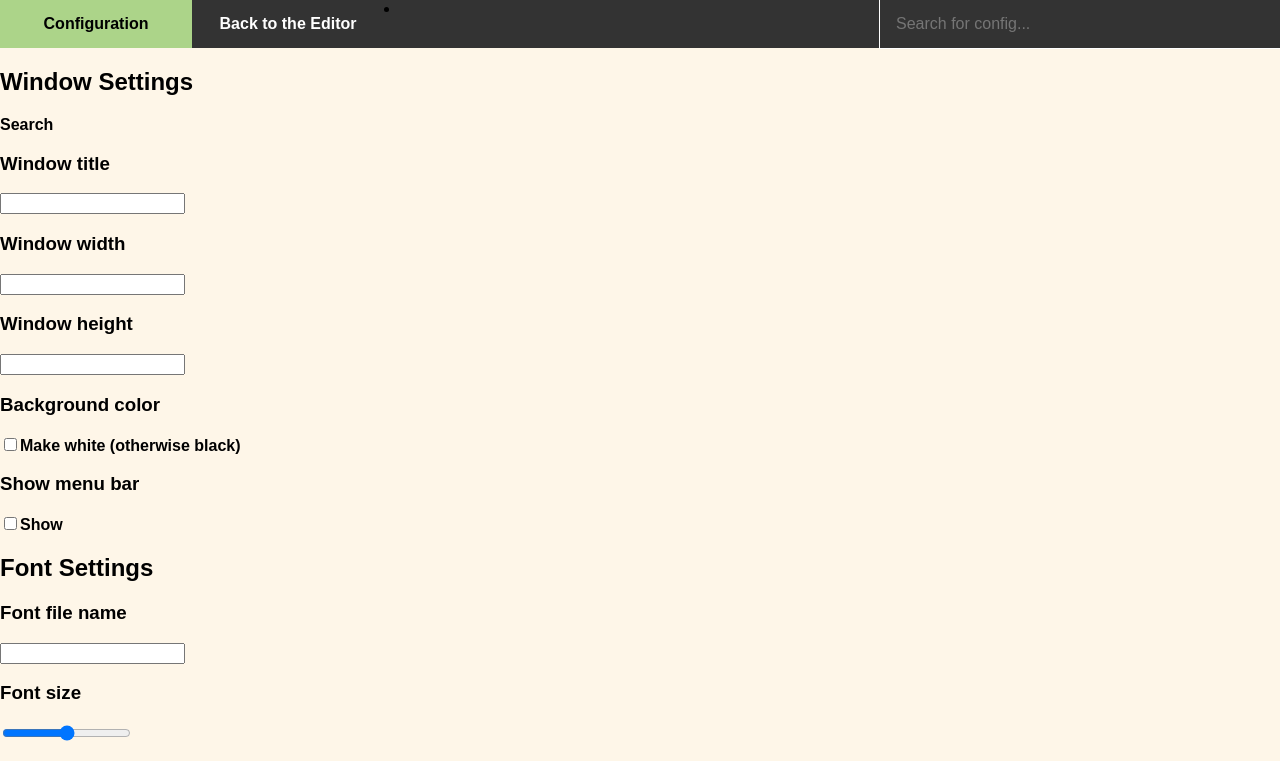
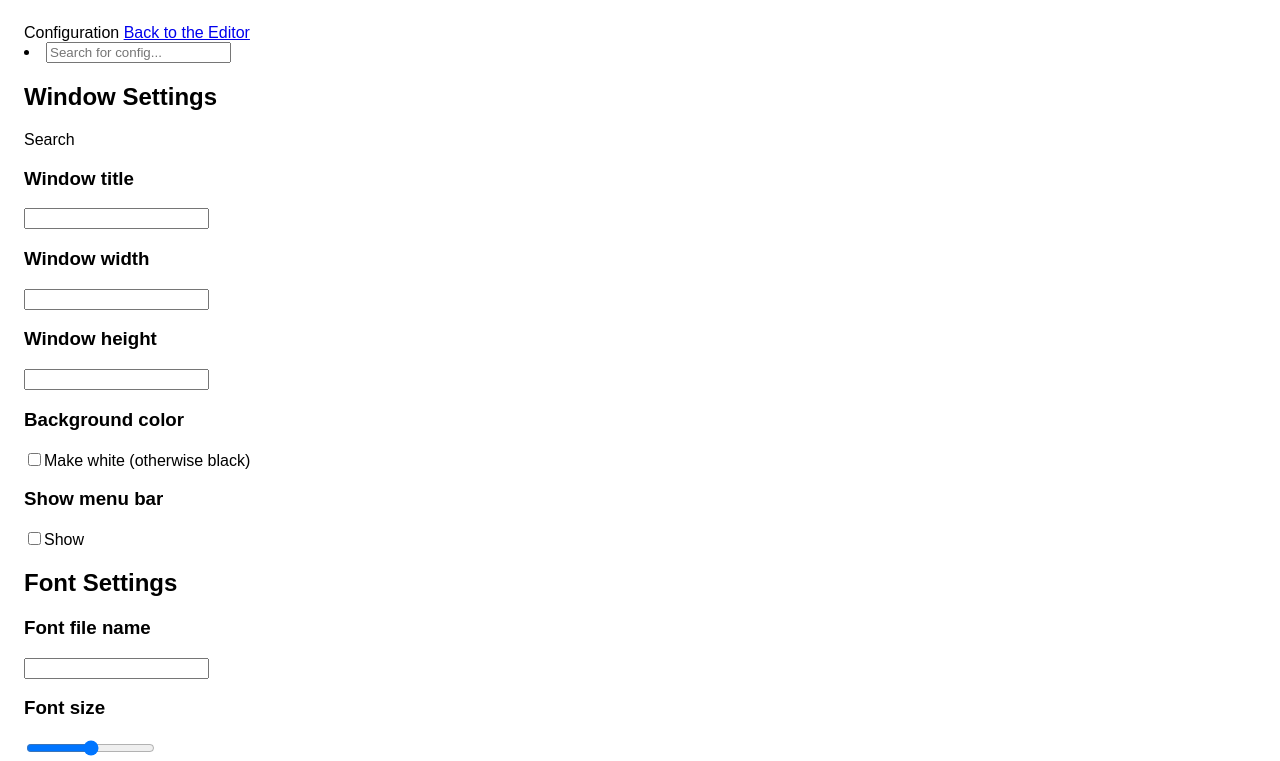
Before and after one commit to suika2engine/kirara, an Electron app: page src/html/config_en.html in a window 1280 px wide. Shown: the top 761 px of the page. Drawn offline with Linux system fonts and the light colour scheme; no server answers.

Commit message:
Simplified

```diff
--- a/src/css/config.css
+++ b/src/css/config.css
@@ -1,103 +1,7 @@
-:root {
-	--bg-colour: #FEF6E8;
-	--black-colour: black;
-	--ui-bg-colour: #333;
-	--pastel-green: #ACD489;
-	--pastel-orange: #FFDBA3;
-	--pastel-red: #F27B6F;
-}
-
 body {
-	min-height: 100vh;
-	font-weight: bold;
-	color: var(--black-colour);
-	background: var(--bg-colour);
-	padding: 0;
-	margin: 0;
-	font-family: "游ゴシック", "ヒラギノ角ゴ ProN", sans-serif;
-	user-select: none;
-}
-
-.grid0-area {
-    display: grid;
-    width: 100%;
-    height: 100%;
-    grid-template-rows: 48px calc(100vh - 48px);
-    grid-template-columns: 100%;
-}
-
-.grid0-up {
-    grid-row: 1;
-    grid-column: 1;
-    width: 100%;
-    height: 100%;
-}
-
-.grid0-bottom {
-    grid-row: 2;
-    grid-column: 1;
-    width: 100%;
-    height: 100%;
-}
-
-/* ナビゲーション | Navigation */
-.navigation {
-    width: 100%;
-    height: 100%;
-    background-color: var(--ui-bg-colour);
-}
-
-.navigation a {
-    float: left;
-    color: white;
-    cursor: pointer;
-    text-align: center;
-    padding: 0 1em;
-    text-decoration: none;
-    font-size: 16px;
-    transition: 0.5s;
-    width: 10em;
-    line-height: 48px;
-    vertical-align: center;
-}
-
-.navigation a:hover {
-    background-color: var(--pastel-orange);
-    color: black;
-}
-
-.navigation a.file {
-    background-color: var(--pastel-green);
-    color: var(--black-colour);
-    cursor: default;
-}
-
-.navigation input {
-  float: right;
-  color: white;
-	cursor: text;
-  text-align: left;
-  padding: 0 1em;
-  margin: 0;
-  background-color: transparent;
-  outline: 1px solid white;
-  border: none;
-  text-decoration: none;
-  font-size: 16px;
-	transition: 0.5s;
-	width: 25em;
-	line-height: 48px;
-  display: block;
-	vertical-align: center;
-}
-
-/* 文章 | Text */
-p {
-  text-align: justify;
-}
-a {
-  color: darkblue;
-  cursor: pointer;
+    padding: 1em;
+    font-family: "游ゴシック", "ヒラギノ角ゴ ProN", sans-serif;
+    user-select: none;
 }
 
 .is-hidden {
@@ -105,5 +9,5 @@ a {
 }
 
 .highlight {
-    background: var(--pastel-orange);
+    background: yellow;
 }
--- a/src/css/export.css
+++ b/src/css/export.css
@@ -1,73 +1,5 @@
-:root {
-	--bg-colour: #FEF6E8;
-	--black-colour: black;
-	--ui-bg-colour: #333;
-	--pastel-green: #ACD489;
-	--pastel-orange: #FFDBA3;
-	--pastel-red: #F27B6F;
-}
-
 body {
-	min-height: 100vh;
-	font-weight: bold;
-	color: var(--black-colour);
-	background: var(--bg-colour);
-	padding: 0;
-	margin: 0;
+	padding: 1em;
 	font-family: "游ゴシック", "ヒラギノ角ゴ ProN", sans-serif;
 	user-select: none;
 }
-
-.grid0-area {
-    display: grid;
-    width: 100%;
-    height: 100%;
-    grid-template-rows: 48px calc(100vh - 48px);
-    grid-template-columns: 100%;
-}
-
-.grid0-up {
-    grid-row: 1;
-    grid-column: 1;
-    width: 100%;
-    height: 100%;
-}
-
-.grid0-bottom {
-    grid-row: 2;
-    grid-column: 1;
-    width: 100%;
-    height: 100%;
-}
-
-/* ナビゲーション | Navigation */
-.navigation {
-    width: 100%;
-    height: 100%;
-    background-color: var(--ui-bg-colour);
-}
-
-.navigation a {
-    float: left;
-    color: white;
-    cursor: pointer;
-    text-align: center;
-    padding: 0 1em;
-    text-decoration: none;
-    font-size: 16px;
-    transition: 0.5s;
-    width: 10em;
-    line-height: 48px;
-    vertical-align: center;
-}
-
-.navigation a:hover {
-    background-color: var(--pastel-orange);
-    color: black;
-}
-
-.navigation a.file {
-    background-color: var(--pastel-green);
-    color: var(--black-colour);
-    cursor: default;
-}
--- a/src/css/flags.css
+++ b/src/css/flags.css
@@ -1,75 +1,7 @@
-:root {
-	--bg-colour: #FEF6E8;
-	--black-colour: black;
-	--ui-bg-colour: #333;
-	--pastel-green: #ACD489;
-	--pastel-orange: #FFDBA3;
-	--pastel-red: #F27B6F;
-}
-
 body {
-	min-height: 100vh;
-	font-weight: bold;
-	color: var(--black-colour);
-	background: var(--bg-colour);
-	padding: 0;
-	margin: 0;
-	font-family: "游ゴシック", "ヒラギノ角ゴ ProN", sans-serif;
-	user-select: none;
-}
-
-.grid0-area {
-    display: grid;
-    width: 100%;
-    height: 100%;
-    grid-template-rows: 48px calc(100vh - 48px);
-    grid-template-columns: 100%;
-}
-
-.grid0-up {
-    grid-row: 1;
-    grid-column: 1;
-    width: 100%;
-    height: 100%;
-}
-
-.grid0-bottom {
-    grid-row: 2;
-    grid-column: 1;
-    width: 100%;
-    height: 100%;
-}
-
-/* ナビゲーション | Navigation */
-.navigation {
-    width: 100%;
-    height: 100%;
-    background-color: var(--ui-bg-colour);
-}
-
-.navigation a {
-    float: left;
-    color: white;
-    cursor: pointer;
-    text-align: center;
-    padding: 0 1em;
-    text-decoration: none;
-    font-size: 16px;
-    transition: 0.5s;
-    width: 10em;
-    line-height: 48px;
-    vertical-align: center;
-}
-
-.navigation a:hover {
-    background-color: var(--pastel-orange);
-    color: black;
-}
-
-.navigation a.file {
-    background-color: var(--pastel-green);
-    color: var(--black-colour);
-    cursor: default;
+    padding: 1em;
+    font-family: "游ゴシック", "ヒラギノ角ゴ ProN", sans-serif;
+    user-select: none;
 }
 
 .flag-list {
--- a/template/txt/init.txt
+++ b/template/txt/init.txt
@@ -1,7 +1,8 @@
 :MENU
 @gui menu.txt
 :START
-@load start.txt
+@bg #ffffff 1.0
+@load story001.txt
 :LOAD
 @goto $LOAD
 @goto MENU
```
Also changed, not shown: src/html/config.html (+8 -12 lines), src/html/export.html (+7 -14 lines), src/html/flags.html (+7 -10 lines), src/html/index.html (+24 -0 lines).
